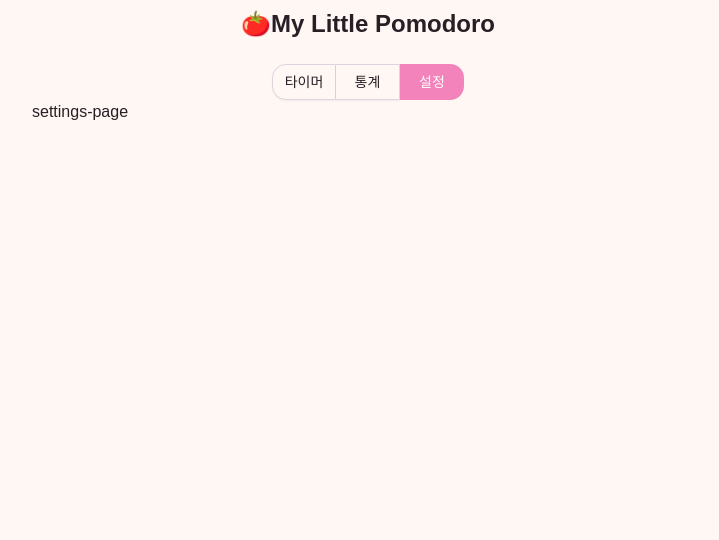
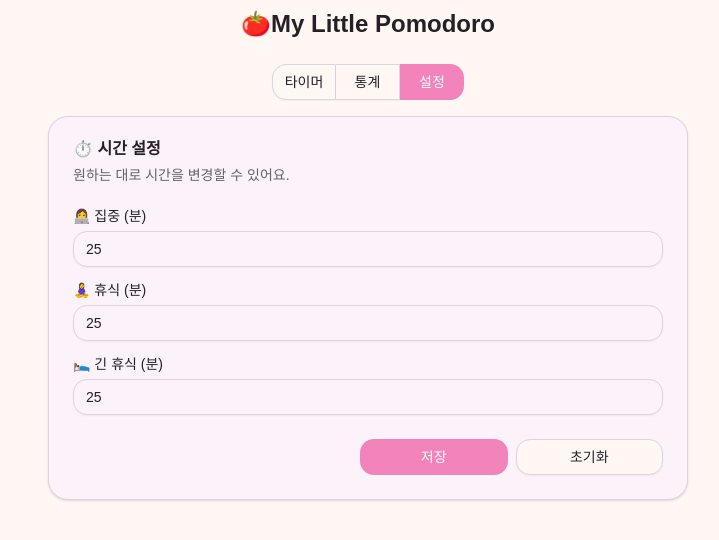
Before and after one commit to baekjisu-dev/my-little-pomodoro, a React (Vite) app: page /settings in a window 1280 px wide. Shown: the top 540 px of the page, without its empty margins (272-991 px from the left). Built offline with nearby package versions, Linux system fonts and the light colour scheme; a web font is replaced by a local one.

Commit message:
feat: 설정 화면 UI 개발

```diff
--- /dev/null
+++ b/src/components/ui/label.tsx
@@ -0,0 +1,22 @@
+import * as React from "react"
+import { Label as LabelPrimitive } from "radix-ui"
+
+import { cn } from "@/lib/utils"
+
+function Label({
+  className,
+  ...props
+}: React.ComponentProps<typeof LabelPrimitive.Root>) {
+  return (
+    <LabelPrimitive.Root
+      data-slot="label"
+      className={cn(
+        "flex items-center gap-2 text-sm leading-none font-medium select-none group-data-[disabled=true]:pointer-events-none group-data-[disabled=true]:opacity-50 peer-disabled:cursor-not-allowed peer-disabled:opacity-50",
+        className
+      )}
+      {...props}
+    />
+  )
+}
+
+export { Label }
--- a/src/pages/settings-page.tsx
+++ b/src/pages/settings-page.tsx
@@ -1,5 +1,50 @@
+import { Button } from "@/components/ui/button";
+import {
+  Card,
+  CardContent,
+  CardDescription,
+  CardFooter,
+  CardHeader,
+  CardTitle,
+} from "@/components/ui/card";
+import { Input } from "@/components/ui/input";
+import { Label } from "@/components/ui/label";
+
 const SettingsPage = () => {
-  return <div>settings-page</div>;
+  return (
+    <div className="w-full flex flex-col items-center gap-4 p-4">
+      <Card className="w-full">
+        <CardHeader>
+          <CardTitle>⏱️ 시간 설정</CardTitle>
+          <CardDescription>
+            원하는 대로 시간을 변경할 수 있어요.
+          </CardDescription>
+        </CardHeader>
+        <CardContent className="flex flex-col gap-4">
+          <div className="flex flex-col gap-2">
+            <Label>👩‍💻 집중 (분)</Label>
+            <Input type="number" min={1} max={120} defaultValue={25} />
+          </div>
+          <div className="flex flex-col gap-2">
+            <Label>🧘‍♀️ 휴식 (분)</Label>
+            <Input type="number" min={1} max={120} defaultValue={25} />
+          </div>
+          <div className="flex flex-col gap-2">
+            <Label>🛌 긴 휴식 (분)</Label>
+            <Input type="number" min={1} max={120} defaultValue={25} />
+          </div>
+        </CardContent>
+        <CardFooter>
+          <div className="flex justify-end gap-2 w-full">
+            <Button className="w-1/2 sm:w-1/4">저장</Button>
+            <Button variant="outline" className="w-1/2 sm:w-1/4">
+              초기화
+            </Button>
+          </div>
+        </CardFooter>
+      </Card>
+    </div>
+  );
 };
 
 export default SettingsPage;
```
